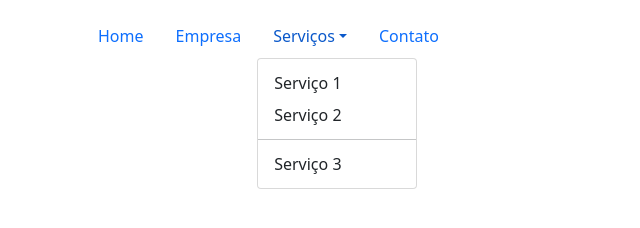
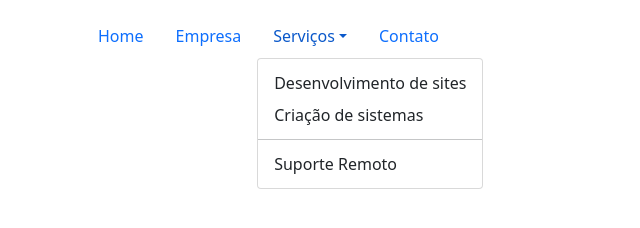
Before and after one commit to danilobsantos/bootstrap, a plain HTML site: page menu.html in a window 1280 px wide. Both pictures are taken after a click on the link "Serviços". Shown: the whole page, without its empty margins (0-640 px from the left). Drawn offline with Linux system fonts and the light colour scheme.

Commit message:
correção de bugs

```diff
--- a/menu.html
+++ b/menu.html
@@ -5,7 +5,7 @@
 	<script type="text/javascript" src="js/popper.min.js"></script>
 	<script type="text/javascript" src="js/bootstrap.js"></script>
 
-    <title>Menu</title>
+    <title>Menu de navegação</title>
 </head>
 <body>
     <section>
@@ -18,14 +18,14 @@
                 <a class="nav-link dropdown-toggle" data-bs-toggle="dropdown" href="#">Serviços</a>
                 <ul class="dropdown-menu">
                     <li>
-                        <a class="dropdown-item" href="#">Serviço 1</a>
+                        <a class="dropdown-item" href="#">Desenvolvimento de sites</a>
                     </li>
                     <li>
-                        <a class="dropdown-item" href="#">Serviço 2</a>
+                        <a class="dropdown-item" href="#">Criação de sistemas</a>
                     </li>
                     <li><hr class="dropdown-divider"></li>
                     <li>
-                        <a class="dropdown-item" href="#">Serviço 3</a>
+                        <a class="dropdown-item" href="#">Suporte Remoto</a>
                     </li>
                 </ul>
                </div>
```
Also changed, not shown: layout.html (+15 -0 lines), slideshow.html (+1 -0 lines).
